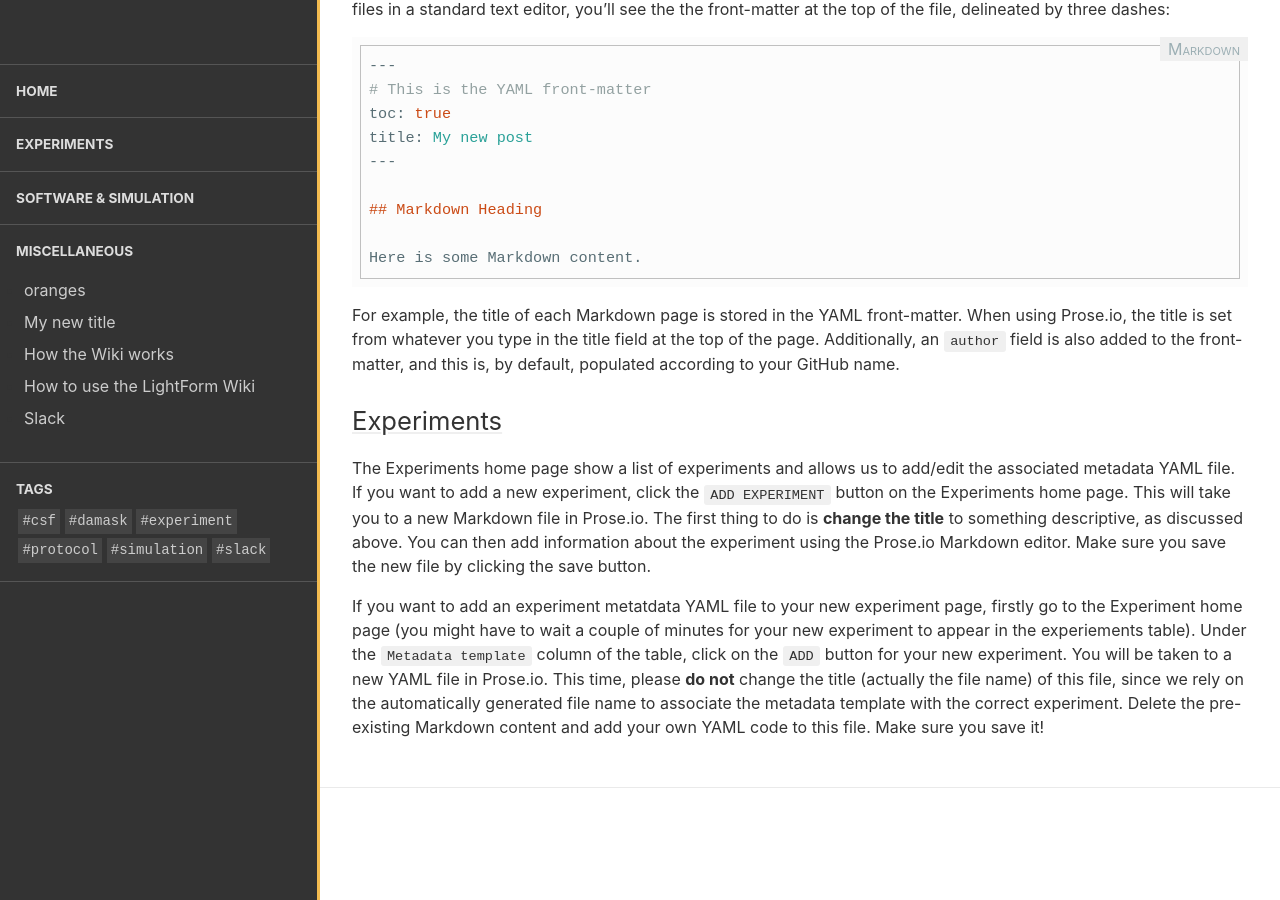
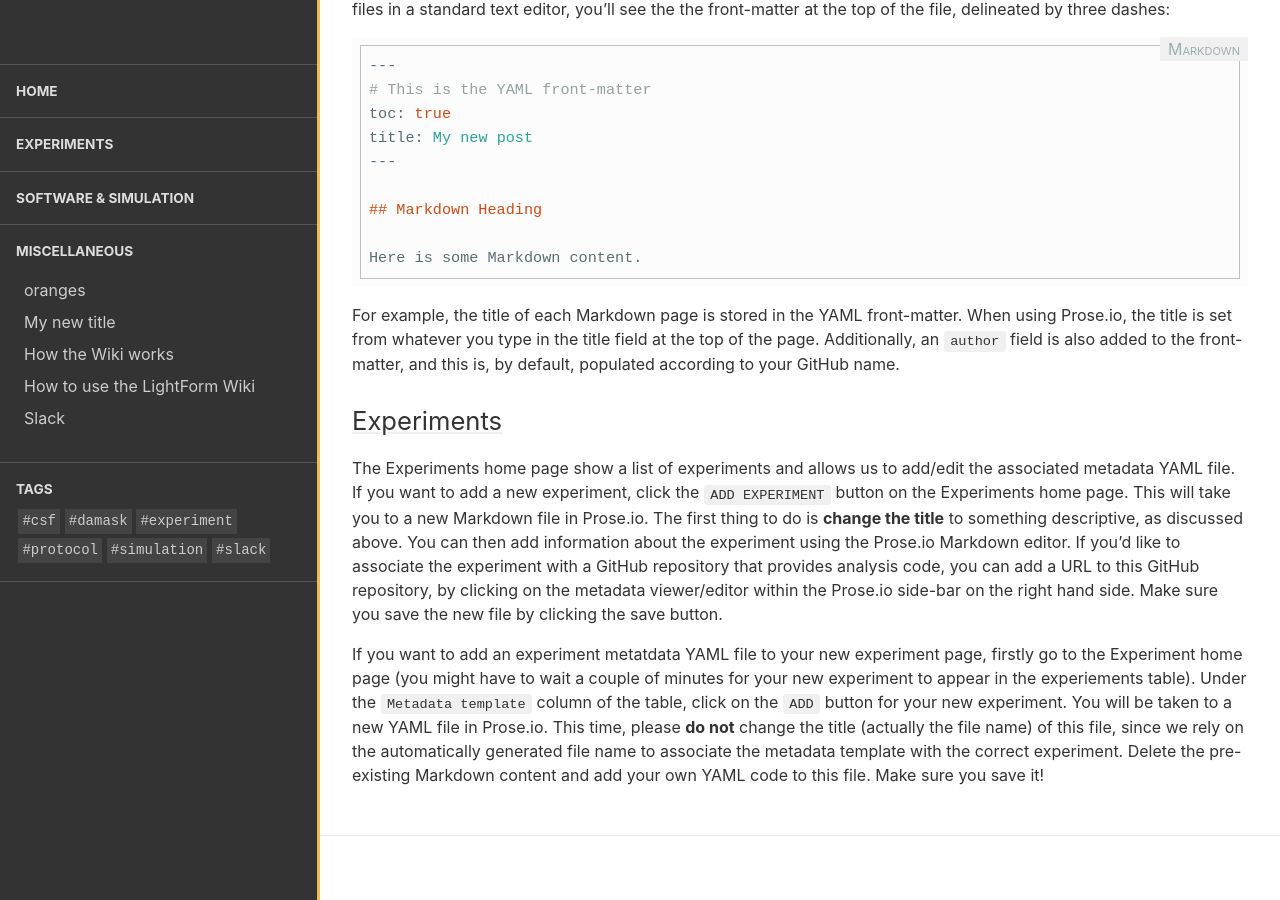
Before and after one commit to test-aplowman/test-aplowman.github.io, a Jekyll site: the page built from collections/_miscellaneous/how_to_use_wiki.md, in a window 1280 px wide and 900 px high, scrolled down 4441 px. Built offline with Jekyll 4.4.1, drawn with Linux system fonts in a browser that asks for light colours.

Commit message:
Update how_to_use_wiki.md

```diff
--- a/collections/_miscellaneous/how_to_use_wiki.md
+++ b/collections/_miscellaneous/how_to_use_wiki.md
@@ -105,6 +105,6 @@ For example, the title of each Markdown page is stored in the YAML front-matter.
 
 ## Experiments
 
-The Experiments home page show a list of experiments and allows us to add/edit the associated metadata YAML file. If you want to add a new experiment, click the `ADD EXPERIMENT` button on the Experiments home page. This will take you to a new Markdown file in Prose.io. The first thing to do is **change the title** to something descriptive, as discussed above. You can then add information about the experiment using the Prose.io Markdown editor. Make sure you save the new file by clicking the save button.
+The Experiments home page show a list of experiments and allows us to add/edit the associated metadata YAML file. If you want to add a new experiment, click the `ADD EXPERIMENT` button on the Experiments home page. This will take you to a new Markdown file in Prose.io. The first thing to do is **change the title** to something descriptive, as discussed above. You can then add information about the experiment using the Prose.io Markdown editor. If you'd like to associate the experiment with a GitHub repository that provides analysis code, you can add a URL to this GitHub repository, by clicking on the metadata viewer/editor within the Prose.io side-bar on the right hand side. Make sure you save the new file by clicking the save button.
 
 If you want to add an experiment metatdata YAML file to your new experiment page, firstly go to the Experiment home page (you might have to wait a couple of minutes for your new experiment to appear in the experiements table). Under the `Metadata template` column of the table, click on the `ADD` button for your new experiment. You will be taken to a new YAML file in Prose.io. This time, please **do not** change the title (actually the file name) of this file, since we rely on the automatically generated file name to associate the metadata template with the correct experiment. Delete the pre-existing Markdown content and add your own YAML code to this file. Make sure you save it!
```
